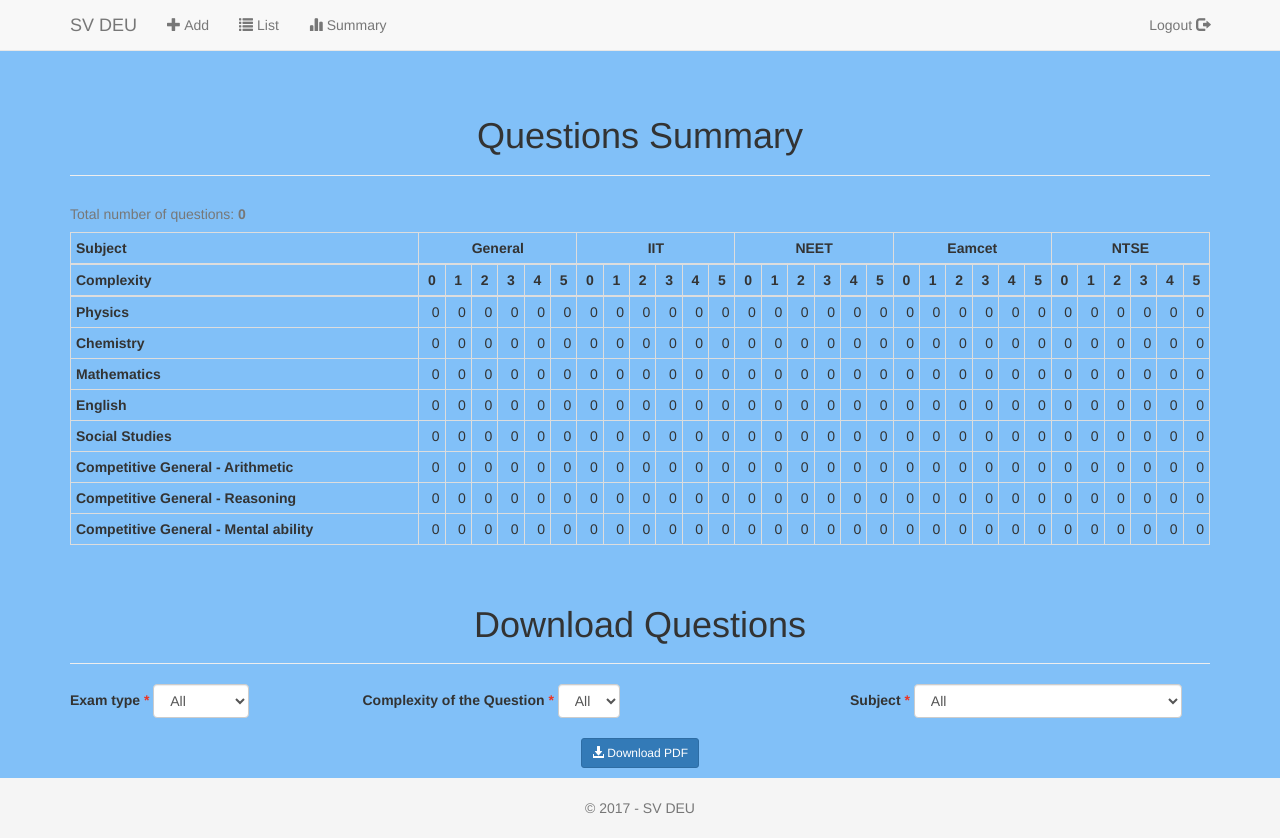
After one commit to chynkm/cs-jee-questions, a PHP site: page /summary.php in a window 1280 px wide. The commit adds this page. Run offline with PHP 8.4, Linux system fonts and the light colour scheme; a user stored in the database is signed in; data comes from the database, SQL or seed files in the repository; both versions use the stored data as it was after the commit; data that the repository does not hold is empty.

Commit message:
Requirements document Summary page

```diff
--- a/Db.php
+++ b/Db.php
@@ -262,11 +262,24 @@ class Db
      *
      * @author Karthik M <chynkm@gmail.com>
      *
+     * @param  int|string $examType
+     * @param  int|string $complexity
+     * @param  int|string $subject
+     *
      * @return object|array
      */
-    public function getAllQuestions()
+    public function getAllQuestions($examType, $complexity, $subject)
     {
         $sql = "SELECT * FROM questions q join subjects s on s.id = q.subject_id where deleted = 0";
+        if($examType != 'all') {
+            $sql .= " and exam_type =  '".$examType."'";
+        }
+        if($complexity != 'all') {
+            $sql .= " and complexity = '".$complexity."'";
+        }
+        if($subject != 'all') {
+            $sql .= " and subject_id = '".$subject."'";
+        }
         $result = $this->conn->query($sql);
 
         return $result->num_rows ? $result : array();
@@ -298,7 +311,7 @@ class Db
                     'name' => $name,
                     'exam_type' => $exam_type,
                     'complexity' => $complexity,
-                    'question' => $question_type == 'text' ? substr(strip_tags(html_entity_decode($question)), 0, 40).'...' : 'Image',
+                    'question' => $question_type == 'text' ? ( strlen(strip_tags(html_entity_decode($question))) > 40 ? substr(strip_tags(html_entity_decode($question)), 0, 40).'...' : strip_tags(html_entity_decode($question))) : 'Image',
                     'created_at' => $created_at,
                 );
             }
@@ -322,7 +335,7 @@ class Db
      *
      * @return int
      */
-    private function countAllResults($table)
+    public function countAllResults($table)
     {
         $query = "SELECT count(id) FROM ".$table;
         if($table == 'questions') {
--- a/header.php
+++ b/header.php
@@ -9,7 +9,7 @@
         <!-- Bootstrap core CSS -->
         <link href="css/bootstrap.min.css" rel="stylesheet">
         <!-- Custom styles for this template -->
-        <link href="css/custom.css" rel="stylesheet">
+        <link href="css/custom.css?ver=<?php echo md5_file('css/custom.css'); ?>" rel="stylesheet">
     </head>
     <body>
         <!-- Static navbar -->
@@ -28,6 +28,7 @@
                     <ul class="nav navbar-nav">
                         <li><a href="add.php"><span class="glyphicon glyphicon-plus" aria-hidden="true"></span> Add</a></li>
                         <li><a href="index.php"><span class="glyphicon glyphicon-list" aria-hidden="true"></span> List</a></li>
+                        <li><a href="summary.php"><span class="glyphicon glyphicon-stats" aria-hidden="true"></span> Summary</a></li>
                     </ul>
                     <ul class="nav navbar-nav navbar-right">
                         <li><a href="logout.php">Logout <span class="glyphicon glyphicon-log-out" aria-hidden="true"></span> </a></li>
--- a/js/app.js
+++ b/js/app.js
@@ -58,6 +58,12 @@ APP.main = {
         $(document).on('click', '.saveForm', function(e){
             $('#danger_alert').addClass('hidden').empty();
             var html = '';
+            if($('#subject').val() == '') {
+                html += "The <strong>Subject</strong> field is required.<br/>";
+            }
+            if(!$('.answer_radio').is(':checked')) {
+                html += "The <strong>Key</strong> field is required.<br/>";
+            }
             if($('#question_image').val() == '' && self.editors['question'] != null && self.editors['question'].getData() == '' && $('#question_image_url').length == 0) {
                 html += "The <strong>Question</strong> field is required. </br/>";
             }
@@ -73,17 +79,11 @@ APP.main = {
             if($('#answer_d_image').val() == '' && self.editors['answer_d'] != null && self.editors['answer_d'].getData() == '' && $('#answer_d_image_url').length == 0) {
                 html += "The <strong>option D</strong> field is required. </br/>";
             }
-            if(!$('.exam_type_radio').is(':checked')) {
+            if($('#exam_type').val() == '') {
                 html += "The <strong>Exam</strong> type field is required.<br/>";
             }
-            if(!$('.complexity_radio').is(':checked')) {
+            if($('#complexity').val() == '') {
                 html += "The <strong>Complexity</strong> field is required.<br/>";
-            }
-            if(!$('.subject').is(':checked')) {
-                html += "The <strong>Subject</strong> field is required.<br/>";
-            }
-            if(!$('.answer_radio').is(':checked')) {
-                html += "The <strong>Key</strong> field is required.<br/>";
             }
             if(html != '') {
                 $('#danger_alert').html(html).removeClass('hidden');
--- a/session.php
+++ b/session.php
@@ -17,3 +17,25 @@ if(!isset($_SESSION['loggedIn']) || (isset($_SESSION['loggedIn']) && !$_SESSION[
 function imageUrl($fileName) {
     return '<img src="/uploads/'.$fileName.'" class="img-rounded img-responsive">';
 }
+
+/**
+ * Different types of Question exam types
+ *
+ * @author Karthik M <chynkm@gmail.com>
+ *
+ * @return array
+ */
+function examTypes() {
+    return array('General', 'IIT', 'NEET', 'Eamcet', 'NTSE');
+}
+
+/**
+ * Complexities of Questions
+ *
+ * @author Karthik M <chynkm@gmail.com>
+ *
+ * @return array
+ */
+function complexities() {
+    return range(0, 5);
+}
--- /dev/null
+++ b/summary.php
@@ -0,0 +1,92 @@
+<?php
+require_once('session.php');
+require_once('Db.php');
+
+$db = new Db();
+$total = $db->countAllResults('questions');
+$summary = $db->getSummary();
+$subjects = $db->getSubjectsAsList();
+
+include_once('header.php');
+?>
+<div class="row">
+    <div class="col-md-12">
+        <div class="page-header">
+            <h1 class="text-center">Questions Summary</h1>
+        </div>
+        <div class="table-responsive">
+            <table class="table table-bordered table-condensed">
+                <caption>Total number of questions: <strong><?php echo $total; ?></strong></caption>
+                <thead>
+                    <tr>
+                        <th>Subject</th>
+                        <?php foreach (examTypes() as $examType): ?>
+                        <th colspan="6" class="text-center"><?php echo $examType; ?></th>
+                        <?php endforeach; ?>
+                    </tr>
+                    <tr>
+                        <th>Complexity</th>
+                        <?php foreach (examTypes() as $repetition): ?>
+                        <?php foreach (complexities() as $complexity): ?>
+                        <th class="text-center"><?php echo $complexity; ?></th>
+                        <?php endforeach; ?>
+                        <?php endforeach; ?>
+                    </tr>
+                </thead>
+                <tbody>
+                    <?php foreach ($subjects as $subject): ?>
+                    <tr>
+                        <th scope="row"><?php echo $subject; ?></th>
+                        <?php foreach (examTypes() as $examType): ?>
+                        <?php foreach (complexities() as $complexity): ?>
+                        <td class="text-right"><?php echo isset($summary[$subject][$examType][$complexity]) ? $summary[$subject][$examType][$complexity] : 0; ?></td>
+                        <?php endforeach; ?>
+                        <?php endforeach; ?>
+                    </tr>
+                    <?php endforeach; ?>
+                </tbody>
+            </table>
+        </div>
+        <div class="page-header">
+            <h1 class="text-center">Download Questions</h1>
+        </div>
+        <div class="row">
+            <form class="form-inline" action="prepare_html.php" method="post">
+                <div class="col-md-3">
+                    <div class="form-group">
+                        <label class="required_field">Exam type</label>
+                        <select name="exam_type" class="form-control" id="exam_type">
+                        <?php foreach(array_merge(array('all'), examTypes()) as $exam): ?>
+                        <option value="<?php echo $exam; ?>"><?php echo ucfirst($exam); ?></option>
+                        <?php endforeach; ?>
+                        </select>
+                    </div>
+                </div>
+                <div class="col-md-5">
+                    <div class="form-group">
+                        <label class="required_field">Complexity of the Question</label>
+                        <select name="complexity" class="form-control" id="complexity">
+                        <?php foreach(array_merge(array('all'), complexities()) as $complexity): ?>
+                        <option value="<?php echo $complexity; ?>"><?php echo ucfirst($complexity); ?></option>
+                        <?php endforeach; ?>
+                        </select>
+                    </div>
+                </div>
+                <div class="col-md-4">
+                    <div class="form-group">
+                        <label class="required_field">Subject</label>
+                        <select name="subject" class="form-control" id="subject">
+                        <?php foreach(array('all' => 'All')+$subjects as $key => $subject): ?>
+                        <option value="<?php echo $key; ?>"><?php echo $subject; ?></option>
+                        <?php endforeach; ?>
+                        </select>
+                    </div>
+                </div>
+                <div class="col-md-12 top20 text-center">
+                    <button type="submit" class="btn btn-primary btn-sm"><span class="glyphicon glyphicon-download-alt" aria-hidden="true"></span> Download PDF</a>
+                </div>
+            </form>
+        </div>
+    </div>
+</div>
+<?php include_once('footer.php'); ?>
```
Also changed, not shown: add.php (+30 -29 lines), index.php (+4 -35 lines), notes.txt (+0 -59 lines), prepare_html.php (+2 -5 lines), schema.sql (+11 -7 lines).
